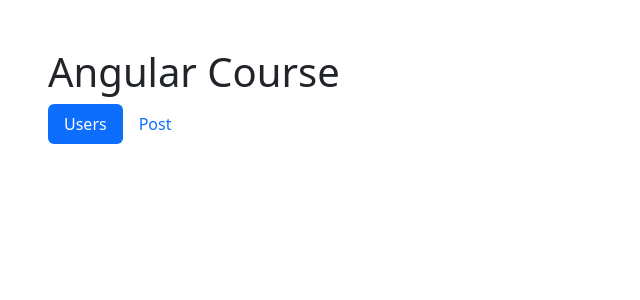
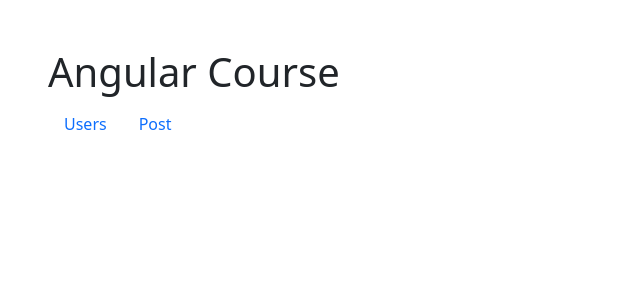
Before and after one commit to codeWithAshith/Angular-Course, an Angular app: page / in a window 1280 px wide. Shown: the top 300 px of the page, without its empty margins (0-640 px from the left). Built offline with nearby package versions, Linux system fonts and the light colour scheme.

Commit message:
37. Routing - RouteLink

```diff
--- a/src/app/components/navbar/navbar.component.html
+++ b/src/app/components/navbar/navbar.component.html
@@ -1,8 +1,12 @@
 <ul class="nav nav-pills">
+  <!-- For navigating between pages -->
+  <!-- routerLink="/users" -->
+  <!-- For setting css styles to active links -->
+  <!-- routerLinkActive="active"  -->
   <li class="nav-item">
-    <a class="nav-link active" href="#">Users</a>
+    <a class="nav-link" routerLink="/users" routerLinkActive="active">Users</a>
   </li>
   <li class="nav-item">
-    <a class="nav-link" href="#">Post</a>
+    <a class="nav-link" routerLink="/post" routerLinkActive="active">Post</a>
   </li>
 </ul>
--- a/src/app/components/users/users.component.html
+++ b/src/app/components/users/users.component.html
@@ -1,6 +1,6 @@
 <div class="list-group my-3" *ngFor="let user of users">
   <a
-    href="#"
+    [routerLink]="['/users', user.id]"
     class="list-group-item list-group-item-action"
     aria-current="true"
   >
```
